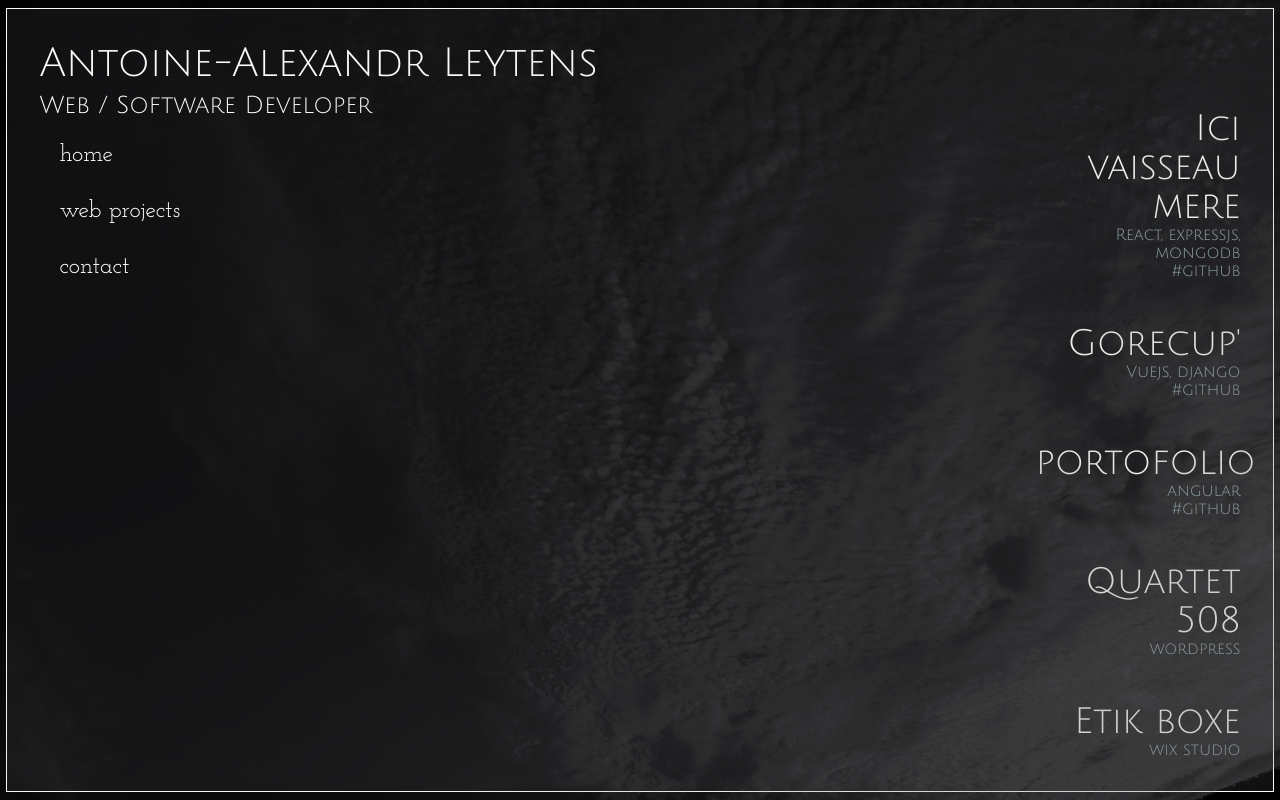
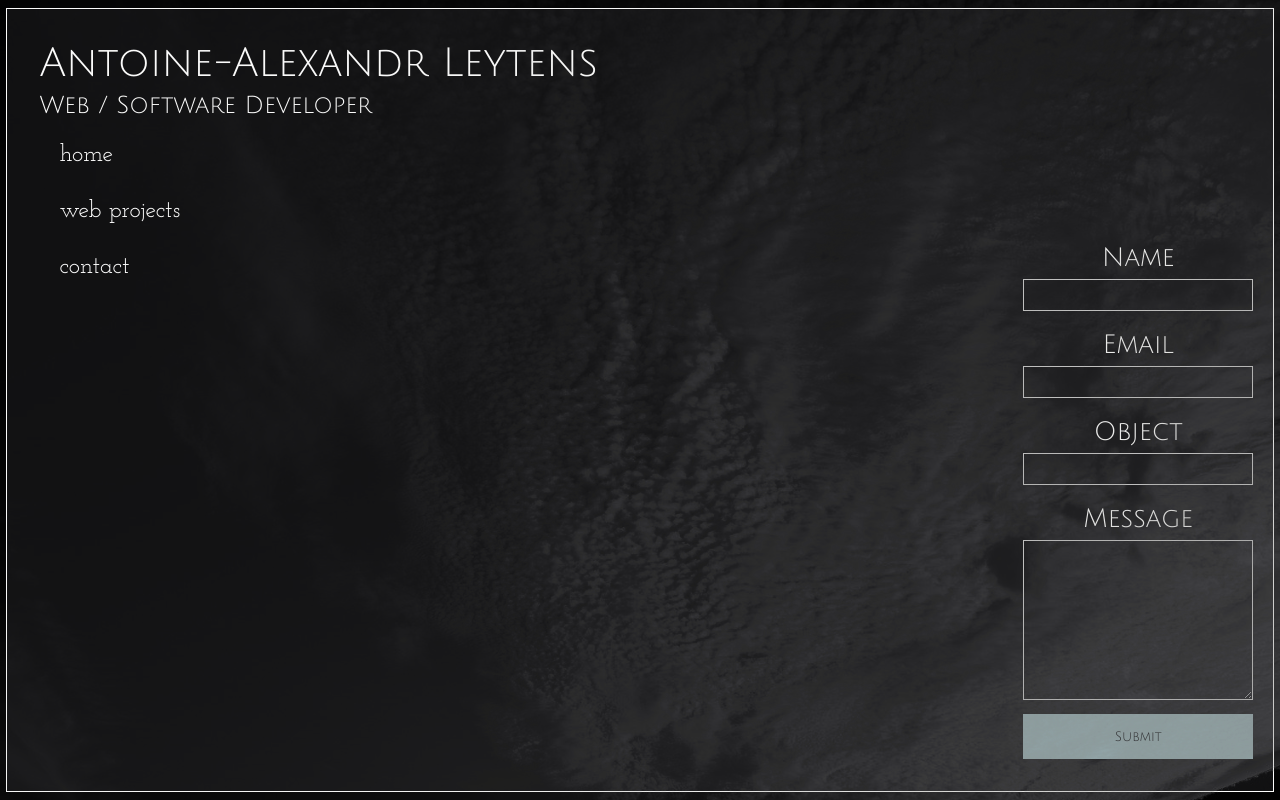
Before and after one commit to Antoine9123/portfolio, an Angular app in the folder portfolio/: page / in a window 1280 px wide. Built offline with nearby package versions, Linux system fonts and the light colour scheme.

Commit message:
form done css

```diff
--- a/portfolio/src/app/app.component.html
+++ b/portfolio/src/app/app.component.html
@@ -4,7 +4,7 @@
   </div>
   <div class="content-container">
     <!--<app-home></app-home> -->
-    <app-web-projects></app-web-projects>
-    <!--<app-contact></app-contact> -->
+    <!--<app-web-projects></app-web-projects>-->
+    <app-contact></app-contact>
   </div>
 </div>
--- a/portfolio/src/app/pages/contact/contact.component.html
+++ b/portfolio/src/app/pages/contact/contact.component.html
@@ -1 +1,23 @@
-<p>contact works!</p>
+<form>
+    <div>
+      <label for="name">Name</label>
+      <input type="text" id="name" name="name" required>
+    </div>
+
+    <div>
+      <label for="email">Email</label>
+      <input type="email" id="email" name="email" required>
+    </div>
+
+    <div>
+      <label for="object">Object</label>
+      <input type="text" id="object" name="object" required>
+    </div>
+
+    <div>
+      <label for="message">Message</label>
+      <textarea id="message" name="message" rows="4" required></textarea>
+    </div>
+
+    <button type="submit">Submit</button>
+  </form>
--- a/portfolio/src/app/pages/contact/contact.component.scss
+++ b/portfolio/src/app/pages/contact/contact.component.scss
@@ -0,0 +1,70 @@
+*{
+    font-family: "Julius Sans One", sans-serif;
+    font-weight: 400;
+
+}
+
+form {
+    display: flex;
+    flex-direction: column;
+    align-items: center;
+
+    div {
+        display: flex;
+        flex-direction: column;
+        text-align: center;
+        align-items: center;
+
+        label {
+            margin-top: 20px;
+            margin-bottom: 7px;
+        }
+
+        input[type="text"],
+        input[type="email"] {
+        width: 18vw;
+        height: 4vh;
+        padding: 8px;
+        border: 1px solid #ccc;
+        background-color: transparent;
+        color: white;
+
+        font-family: "Josefin Slab", serif;
+        font-optical-sizing: auto;
+        font-weight: 400;
+        font-style: normal;
+        font-size: 24px;
+        }
+
+        textarea {
+            width: 18vw;
+            height: 20vh;
+            padding: 8px;
+            border: 1px solid #ccc;
+            background-color: transparent;
+            color: white;
+
+            font-family: "Josefin Slab", serif;
+            font-optical-sizing: auto;
+            font-weight: 400;
+            font-style: normal;
+            font-size: 24px;
+            }
+
+    }
+    button[type="submit"] {
+        margin-top: 14px;
+        padding: 15px 20px;
+        width: 18vw;
+        background-color: #96AEB2;
+        color: black;
+        border: none;
+        cursor: pointer;
+        transition: background-color 0.3s;
+        }
+
+        button[type="submit"]:hover {
+        background-color: #CC7676;
+        }
+
+}
--- a/portfolio/src/app/pages/web-projects/web-projects.component.scss
+++ b/portfolio/src/app/pages/web-projects/web-projects.component.scss
@@ -17,4 +17,11 @@ h3 {
 h4 {
     font-size: 16px;
     color:#96AEB2;
+
+    a {
+        &:hover {
+            color: #CC7676;
+            transition: 0.5s;
+          }
+    }
 }
```
